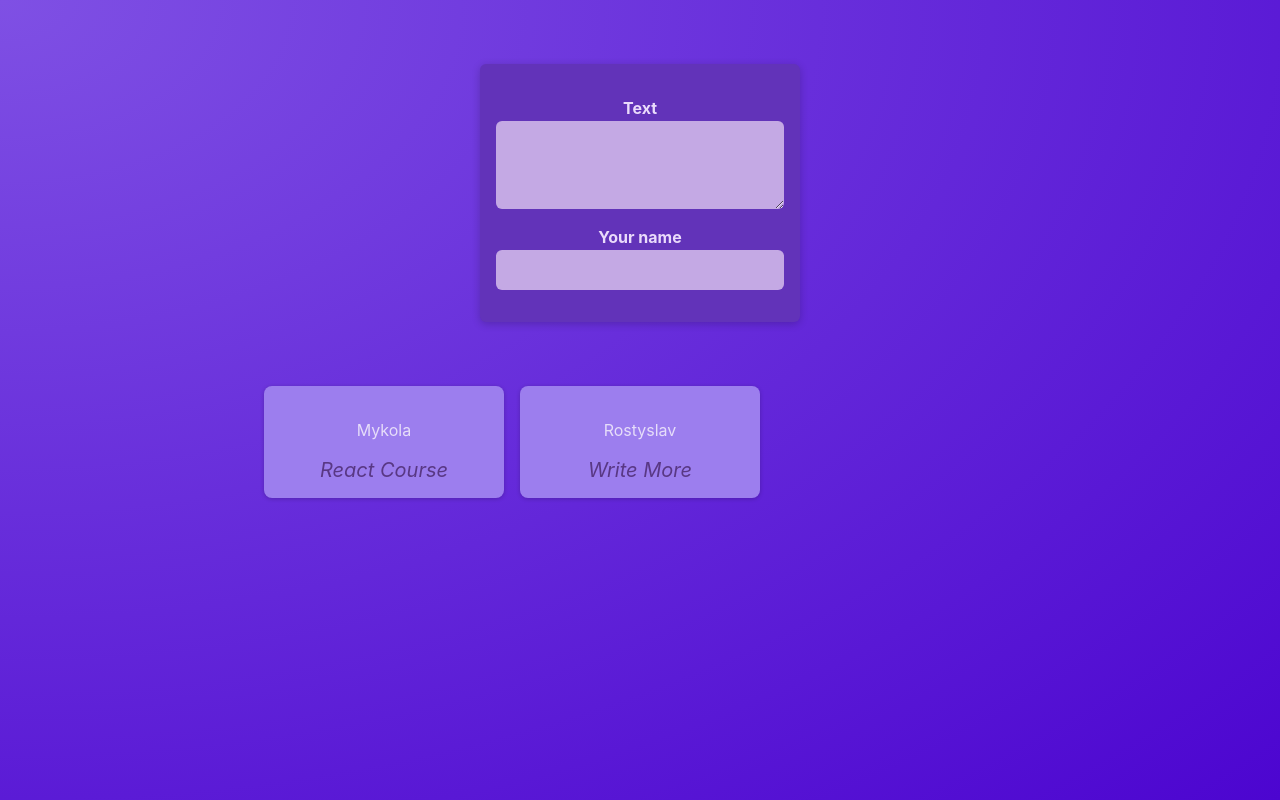
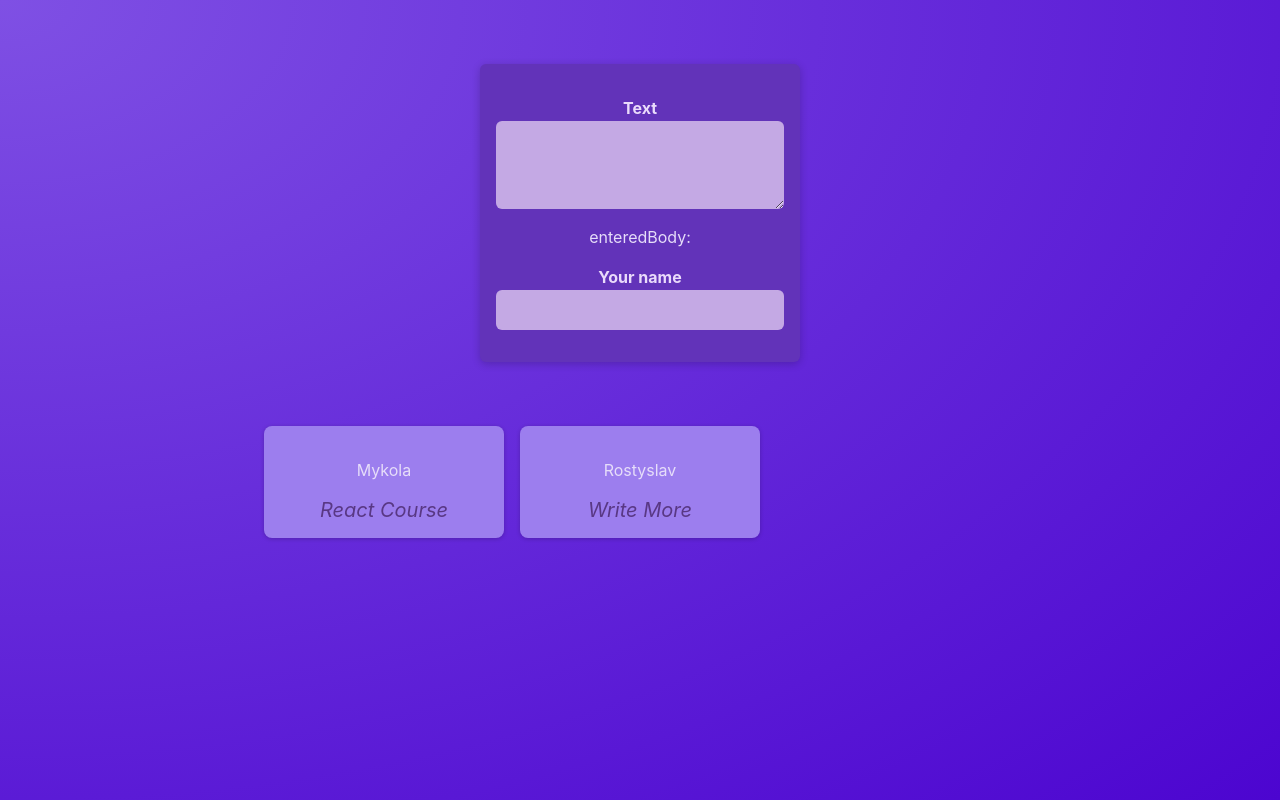
Before and after one commit to iftemplar/react-vite-project, a React (Vite) app: page / in a window 1280 px wide. Built offline with nearby package versions, Linux system fonts and the light colour scheme.

Commit message:
Added useState to re-render JSX on DOM

```diff
--- a/src/components/NewPost.jsx
+++ b/src/components/NewPost.jsx
@@ -1,8 +1,11 @@
 import classes from './NewPost.module.css';
+import { useState } from 'react';
 
 function NewPost() {
+  const [enteredBody, setEnteredBody] = useState('');
+
   function changeBodyHandler(event) {
-    console.log(event.target.value);
+    setEnteredBody(event.target.value);
   }
   return (
     <form className={classes.form}>
@@ -10,6 +13,7 @@ function NewPost() {
         <label htmlFor="body">Text</label>
         <textarea id="body" required rows={3} onChange={changeBodyHandler} />
       </p>
+      <p>enteredBody: {enteredBody}</p>
       <p>
         <label htmlFor="name">Your name</label>
         <input type="text" id="name" required />
```
